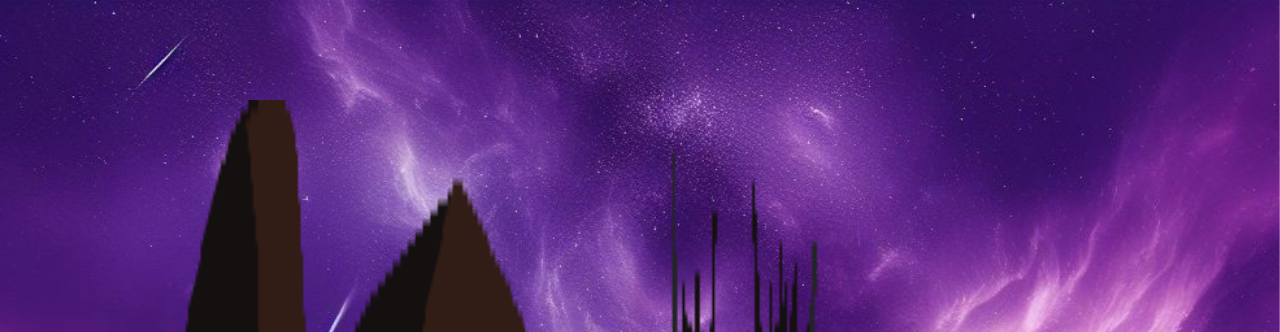
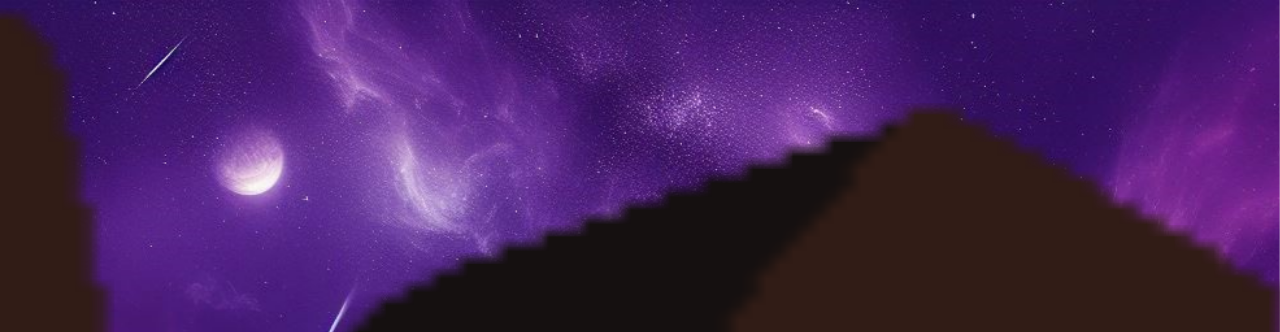
Before and after one commit to FenrisAkashi/FenrisAkashi.github.io, a plain HTML site: page index.html in a window 1280 px wide. Shown: the top 332 px of the page. Drawn offline with Linux system fonts and the light colour scheme.

Commit message:
Add files via upload

```diff
--- a/style.css
+++ b/style.css
@@ -35,8 +35,10 @@ header {
     z-index: -1;
 }
 .foreground {
+    position: absolute;
     width: 100%;
-    height: 75%;
+    height: 100%;
+    object-fit: cover;
     z-index: -1;
 }
 
```
